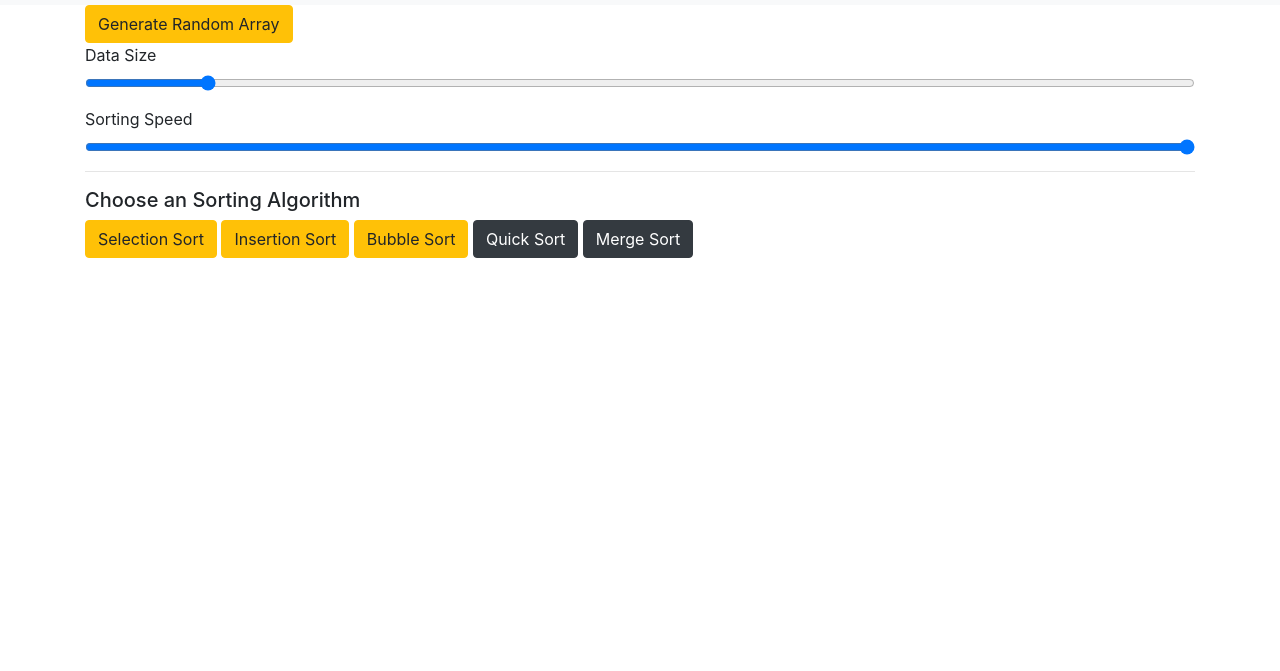
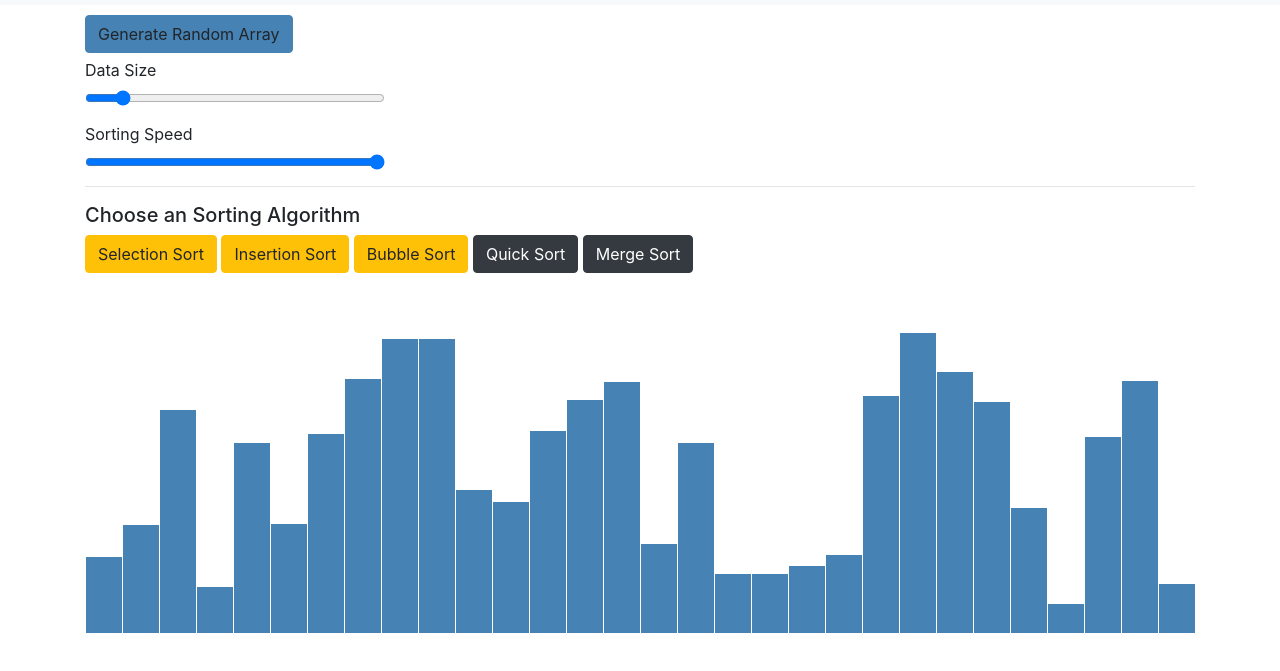
Before and after one commit to Sean-Yu-PoHsiang/sorting_visualizer, a plain HTML site: page index.html in a window 1280 px wide. Shown: the part 51-722 px from the top of the page. Drawn offline with nearby package versions, Linux system fonts and the light colour scheme; the site is published under a folder, as on GitHub Pages, so addresses that start at the root find nothing.

Commit message:
rearrange main.js and style.js location

```diff
--- a/index.html
+++ b/index.html
@@ -6,7 +6,7 @@
   <meta name="viewport" content="width=device-width, initial-scale=1.0">
   <link rel="stylesheet" href="https://stackpath.bootstrapcdn.com/bootstrap/4.5.2/css/bootstrap.min.css"
     integrity="sha384-JcKb8q3iqJ61gNV9KGb8thSsNjpSL0n8PARn9HuZOnIxN0hoP+VmmDGMN5t9UJ0Z" crossorigin="anonymous">
-  <link rel="stylesheet" href="/public/stylesheets/style.css">
+  <link rel="stylesheet" href="style.css">
   <title>Sorting Algorithm Visualizer</title>
 </head>
 
@@ -46,7 +46,7 @@
     </div>
   </div>
 
-  <script src="/public/javascripts/main.js"></script>
+  <script src="main.js"></script>
   <script src="https://code.jquery.com/jquery-3.5.1.slim.min.js"
     integrity="sha384-DfXdz2htPH0lsSSs5nCTpuj/zy4C+OGpamoFVy38MVBnE+IbbVYUew+OrCXaRkfj"
     crossorigin="anonymous"></script>
```
Also changed, not shown: main.js (renamed from public/javascripts/main.js), style.css (renamed from public/stylesheets/style.css), 1 other file.
